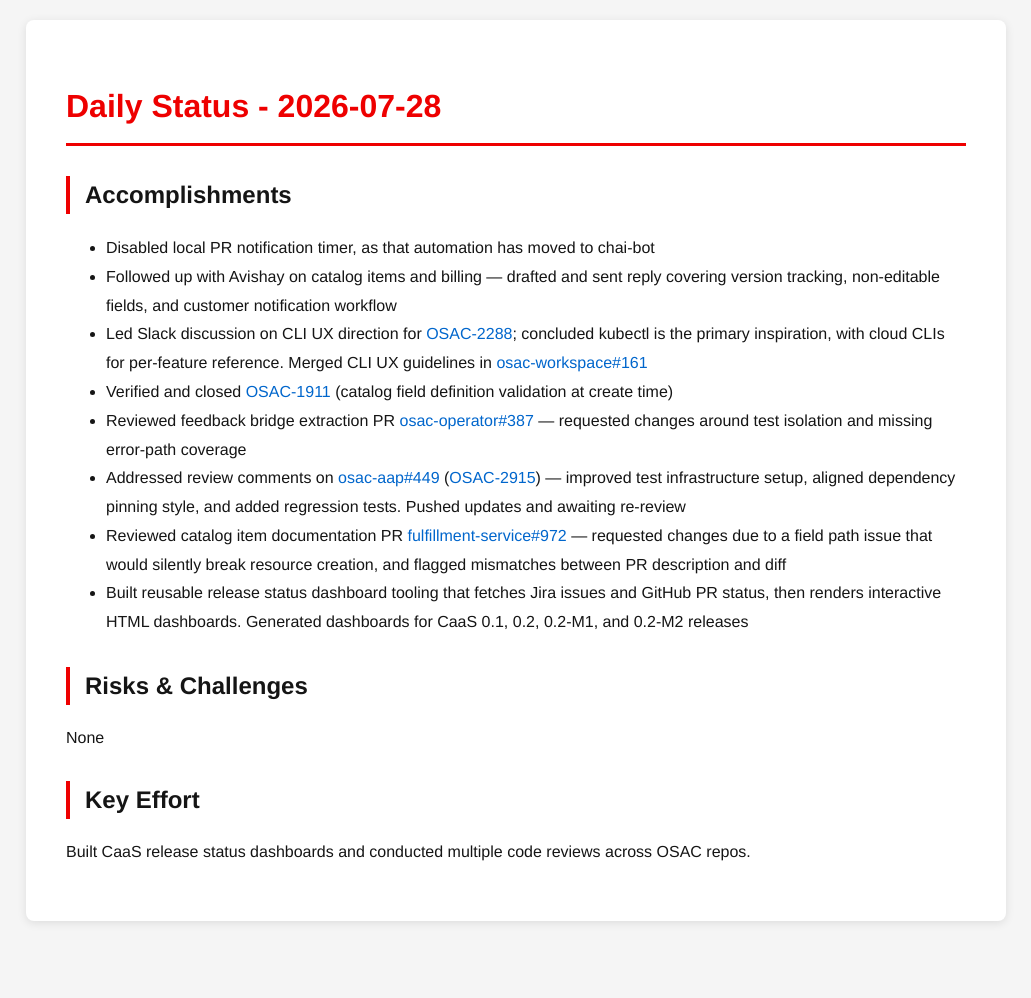
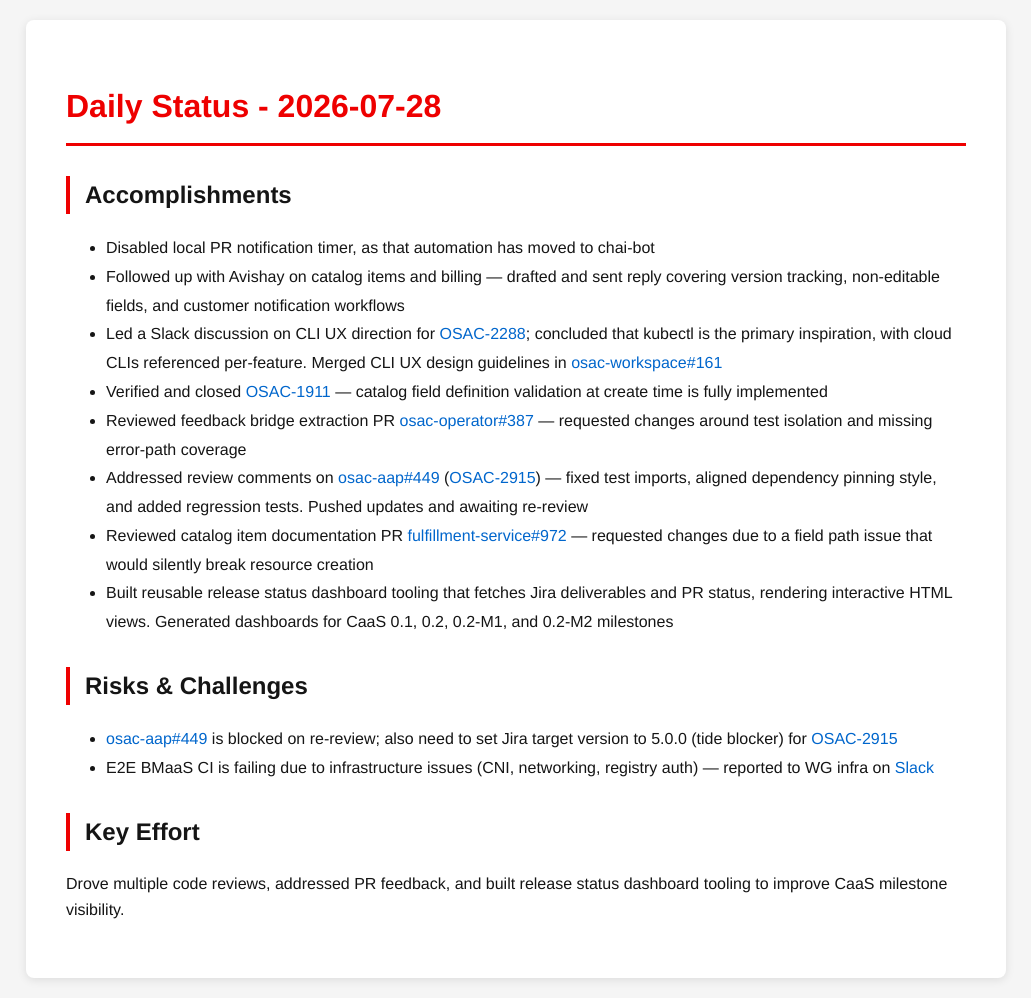
Before and after one commit to tzvatot/daily-status, a Jekyll site: the page built from 2026-07-28.md, in a window 1280 px wide. Shown: the whole page, without its empty margins (124-1155 px from the left). Built offline with Jekyll 4.4.1, drawn with Linux system fonts in a browser that asks for light colours; before the commit the page ends 941 px from its top, so only the background shows below that.

Commit message:
Daily status update - 2026-07-28

```diff
--- a/2026-07-28.md
+++ b/2026-07-28.md
@@ -8,16 +8,17 @@ date: 2026-07-28
 
 ## Accomplishments
 - Disabled local PR notification timer, as that automation has moved to chai-bot
-- Followed up with Avishay on catalog items and billing — drafted and sent reply covering version tracking, non-editable fields, and customer notification workflow
-- Led Slack discussion on CLI UX direction for [OSAC-2288](https://redhat.atlassian.net/browse/OSAC-2288); concluded kubectl is the primary inspiration, with cloud CLIs for per-feature reference. Merged CLI UX guidelines in [osac-workspace#161](https://github.com/osac-project/osac-workspace/pull/161)
-- Verified and closed [OSAC-1911](https://redhat.atlassian.net/browse/OSAC-1911) (catalog field definition validation at create time)
+- Followed up with Avishay on catalog items and billing — drafted and sent reply covering version tracking, non-editable fields, and customer notification workflows
+- Led a Slack discussion on CLI UX direction for [OSAC-2288](https://redhat.atlassian.net/browse/OSAC-2288); concluded that kubectl is the primary inspiration, with cloud CLIs referenced per-feature. Merged CLI UX design guidelines in [osac-workspace#161](https://github.com/osac-project/osac-workspace/pull/161)
+- Verified and closed [OSAC-1911](https://redhat.atlassian.net/browse/OSAC-1911) — catalog field definition validation at create time is fully implemented
 - Reviewed feedback bridge extraction PR [osac-operator#387](https://github.com/osac-project/osac-operator/pull/387) — requested changes around test isolation and missing error-path coverage
-- Addressed review comments on [osac-aap#449](https://github.com/osac-project/osac-aap/pull/449) ([OSAC-2915](https://redhat.atlassian.net/browse/OSAC-2915)) — improved test infrastructure setup, aligned dependency pinning style, and added regression tests. Pushed updates and awaiting re-review
-- Reviewed catalog item documentation PR [fulfillment-service#972](https://github.com/osac-project/fulfillment-service/pull/972) — requested changes due to a field path issue that would silently break resource creation, and flagged mismatches between PR description and diff
-- Built reusable release status dashboard tooling that fetches Jira issues and GitHub PR status, then renders interactive HTML dashboards. Generated dashboards for CaaS 0.1, 0.2, 0.2-M1, and 0.2-M2 releases
+- Addressed review comments on [osac-aap#449](https://github.com/osac-project/osac-aap/pull/449) ([OSAC-2915](https://redhat.atlassian.net/browse/OSAC-2915)) — fixed test imports, aligned dependency pinning style, and added regression tests. Pushed updates and awaiting re-review
+- Reviewed catalog item documentation PR [fulfillment-service#972](https://github.com/osac-project/fulfillment-service/pull/972) — requested changes due to a field path issue that would silently break resource creation
+- Built reusable release status dashboard tooling that fetches Jira deliverables and PR status, rendering interactive HTML views. Generated dashboards for CaaS 0.1, 0.2, 0.2-M1, and 0.2-M2 milestones
 
 ## Risks & Challenges
-None
+- [osac-aap#449](https://github.com/osac-project/osac-aap/pull/449) is blocked on re-review; also need to set Jira target version to 5.0.0 (tide blocker) for [OSAC-2915](https://redhat.atlassian.net/browse/OSAC-2915)
+- E2E BMaaS CI is failing due to infrastructure issues (CNI, networking, registry auth) — reported to WG infra on [Slack](https://redhat-internal.slack.com/archives/C0B8KR3HK16/p1785243429382689)
 
 ## Key Effort
-Built CaaS release status dashboards and conducted multiple code reviews across OSAC repos.
+Drove multiple code reviews, addressed PR feedback, and built release status dashboard tooling to improve CaaS milestone visibility.
```
